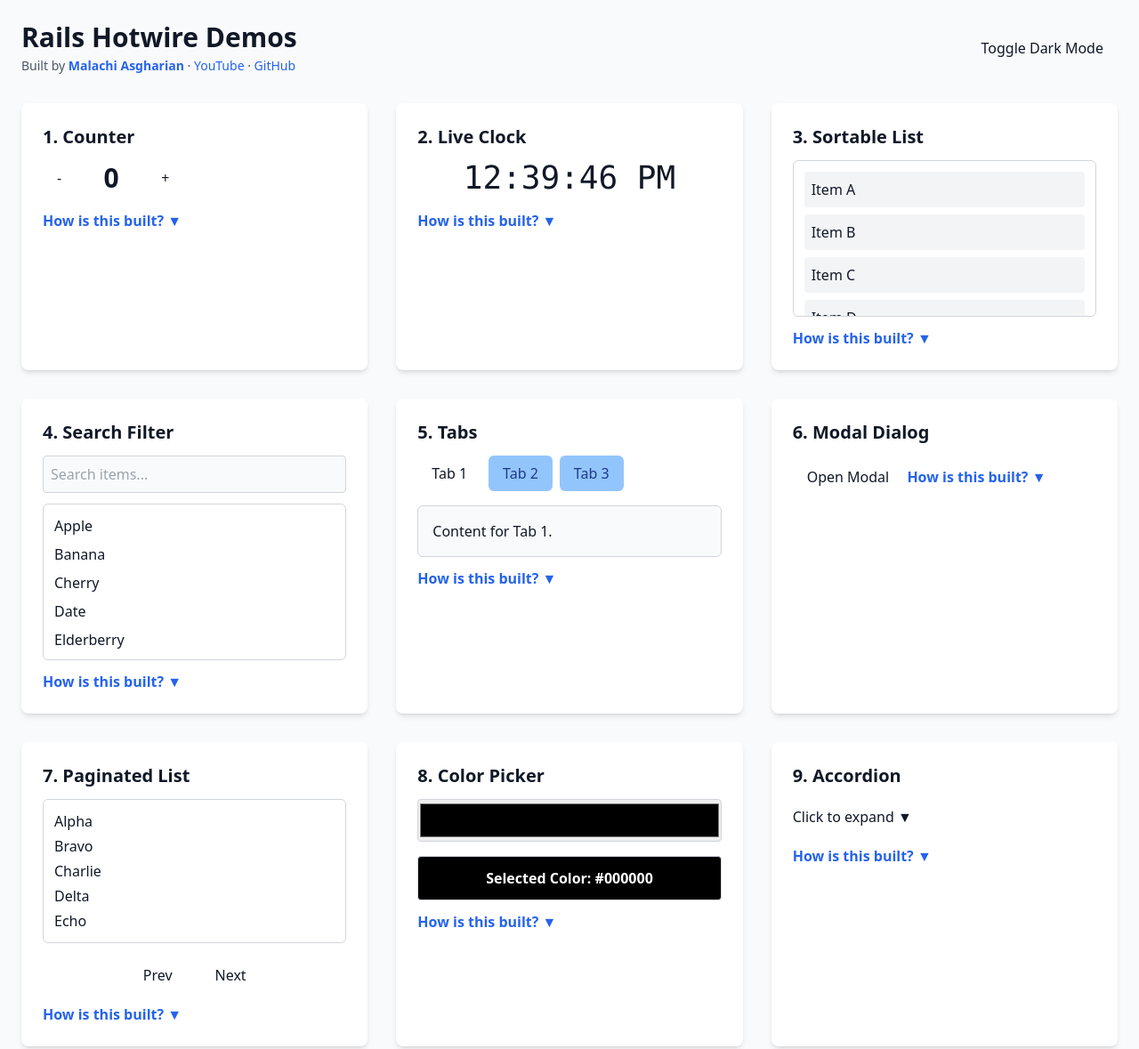
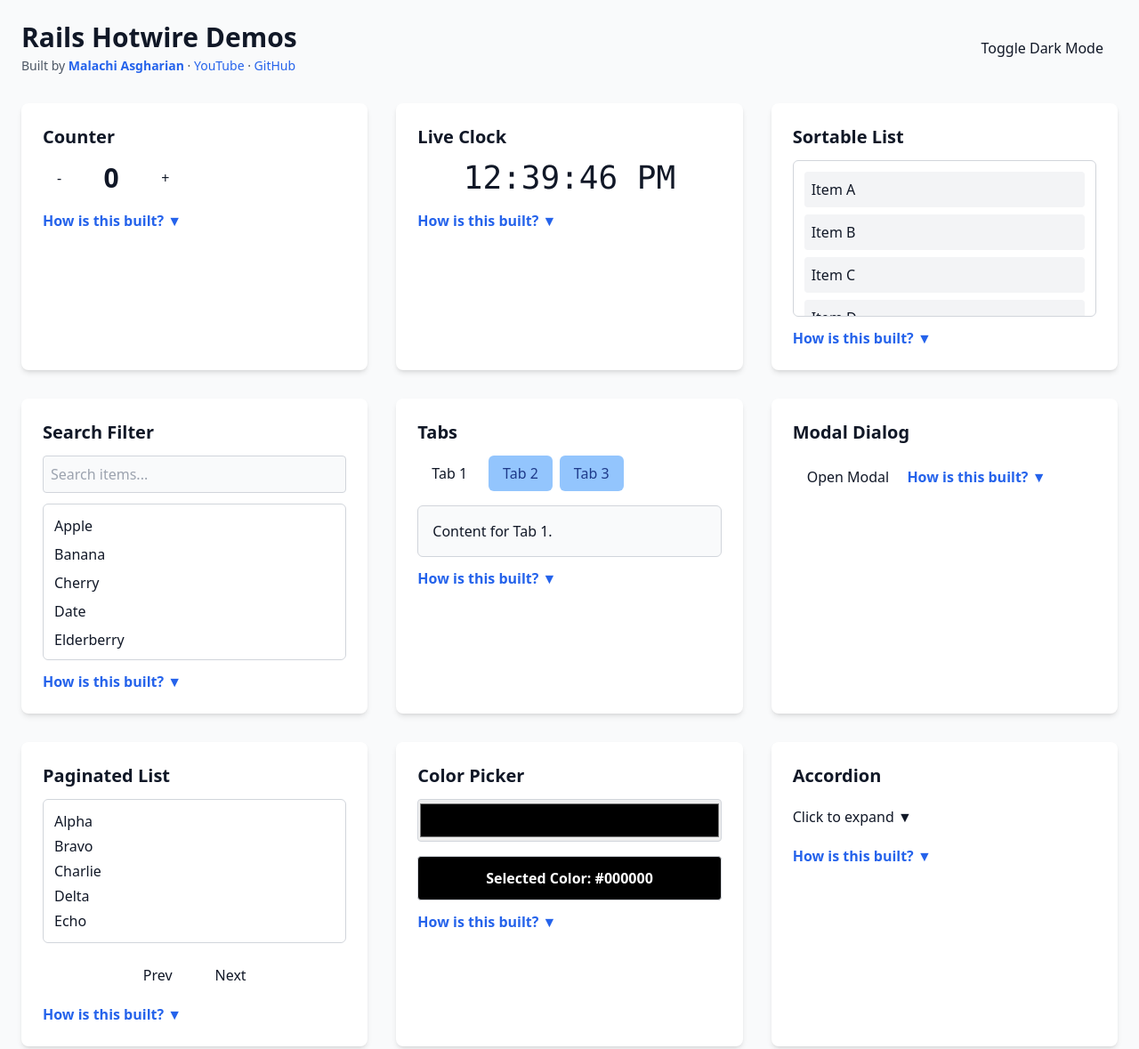
Before and after one commit to Exmira/hotwiredemos-website, a plain HTML site: page index.html in a window 1280 px wide. Shown: the top 1179 px of the page at 89% size. Drawn offline with nearby package versions, Linux system fonts and the light colour scheme.

Commit message:
got rid of numbers in the demos

```diff
--- a/index.html
+++ b/index.html
@@ -58,7 +58,7 @@
 
     <!-- Demo 1: Counter -->
     <section class="card bg-white dark:bg-gray-800 p-6 rounded-lg shadow-md" id="demo-1" aria-label="Counter demo">
-      <h2 class="text-xl font-semibold mb-3">1. Counter</h2>
+      <h2 class="text-xl font-semibold mb-3">Counter</h2>
       <div class="flex items-center space-x-4 mb-4">
         <button id="dec-btn-1" class="btn-primary px-4 py-2 rounded-md" aria-label="Decrement counter">-</button>
         <span id="counter-1" class="text-3xl font-bold w-12 text-center" aria-live="polite" aria-atomic="true">0</span>
@@ -80,7 +80,7 @@
 
     <!-- Demo 2: Live Clock -->
     <section class="card bg-white dark:bg-gray-800 p-6 rounded-lg shadow-md" id="demo-2" aria-label="Live Clock demo">
-      <h2 class="text-xl font-semibold mb-3">2. Live Clock</h2>
+      <h2 class="text-xl font-semibold mb-3">Live Clock</h2>
       <p id="live-clock" class="text-4xl font-mono text-center mb-4" aria-live="polite" aria-atomic="true">--:--:--</p>
       <button class="toggle-explanation-btn text-blue-600 hover:underline font-semibold" aria-expanded="false" aria-controls="explanation-2" onclick="toggleExplanation(2)">
         How is this built? ▼
@@ -97,7 +97,7 @@
 
     <!-- Demo 3: Sortable List -->
     <section class="card bg-white dark:bg-gray-800 p-6 rounded-lg shadow-md" id="demo-3" aria-label="Sortable list demo">
-      <h2 class="text-xl font-semibold mb-3">3. Sortable List</h2>
+      <h2 class="text-xl font-semibold mb-3">Sortable List</h2>
       <ul id="sortable-list" class="border border-gray-300 dark:border-gray-600 rounded-md max-h-44 overflow-auto p-3 space-y-2" role="list" aria-describedby="sortable-desc">
         <li draggable="true" tabindex="0" class="cursor-move bg-gray-100 dark:bg-gray-700 rounded p-2" aria-grabbed="false">Item A</li>
         <li draggable="true" tabindex="0" class="cursor-move bg-gray-100 dark:bg-gray-700 rounded p-2" aria-grabbed="false">Item B</li>
@@ -120,7 +120,7 @@
 
     <!-- Demo 4: Search Filter -->
     <section class="card bg-white dark:bg-gray-800 p-6 rounded-lg shadow-md" id="demo-4" aria-label="Search filter demo">
-      <h2 class="text-xl font-semibold mb-3">4. Search Filter</h2>
+      <h2 class="text-xl font-semibold mb-3">Search Filter</h2>
       <input type="search" id="filter-input" aria-label="Filter list items" placeholder="Search items..." class="w-full p-2 mb-3 rounded border border-gray-300 dark:border-gray-600 bg-gray-50 dark:bg-gray-700" />
       <ul id="filter-list" class="max-h-44 overflow-auto border border-gray-300 dark:border-gray-600 rounded-md p-3 space-y-2" role="list" aria-live="polite" aria-atomic="true">
         <li>Apple</li>
@@ -146,7 +146,7 @@
 
     <!-- Demo 5: Tabs -->
     <section class="card bg-white dark:bg-gray-800 p-6 rounded-lg shadow-md" id="demo-5" aria-label="Tabs demo">
-      <h2 class="text-xl font-semibold mb-3">5. Tabs</h2>
+      <h2 class="text-xl font-semibold mb-3">Tabs</h2>
       <div class="tabs flex space-x-2 mb-4" role="tablist" aria-label="Demo tabs">
         <button role="tab" aria-selected="true" aria-controls="tab1-panel" id="tab1" tabindex="0" class="btn-primary px-4 py-2 rounded-md">Tab 1</button>
         <button role="tab" aria-selected="false" aria-controls="tab2-panel" id="tab2" tabindex="-1" class="btn-primary px-4 py-2 rounded-md bg-blue-300 text-blue-900 hover:bg-blue-400 hover:text-blue-950">Tab 2</button>
@@ -176,7 +176,7 @@
 
     <!-- Demo 6: Modal Dialog -->
     <section class="card bg-white dark:bg-gray-800 p-6 rounded-lg shadow-md" id="demo-6" aria-label="Modal dialog demo">
-      <h2 class="text-xl font-semibold mb-3">6. Modal Dialog</h2>
+      <h2 class="text-xl font-semibold mb-3">Modal Dialog</h2>
       <button id="modal-open-btn" class="btn-primary px-4 py-2 rounded-md mb-4" aria-haspopup="dialog" aria-controls="modal" aria-expanded="false">
         Open Modal
       </button>
@@ -202,7 +202,7 @@
 
     <!-- Demo 7: Paginated List -->
     <section class="card bg-white dark:bg-gray-800 p-6 rounded-lg shadow-md" id="demo-7" aria-label="Paginated list demo">
-      <h2 class="text-xl font-semibold mb-3">7. Paginated List</h2>
+      <h2 class="text-xl font-semibold mb-3">Paginated List</h2>
       <ul id="paginated-list" class="max-h-44 overflow-auto border border-gray-300 dark:border-gray-600 rounded-md p-3 space-y-1 mb-4" role="list" aria-live="polite" aria-atomic="true"></ul>
       <div class="flex justify-center gap-4">
         <button id="prev-page" class="btn-primary px-4 py-2 rounded-md" aria-label="Previous page">Prev</button>
@@ -223,7 +223,7 @@
 
     <!-- Demo 8: Color Picker -->
     <section class="card bg-white dark:bg-gray-800 p-6 rounded-lg shadow-md" id="demo-8" aria-label="Color picker demo">
-      <h2 class="text-xl font-semibold mb-3">8. Color Picker</h2>
+      <h2 class="text-xl font-semibold mb-3">Color Picker</h2>
       <input type="color" id="color-picker" aria-label="Pick a color" class="w-full h-12 rounded border border-gray-300 dark:border-gray-600 mb-4" />
       <div id="color-display" class="text-center font-semibold rounded py-3 border border-gray-300 dark:border-gray-600 select-none">
         Selected Color: #000000
@@ -243,7 +243,7 @@
 
     <!-- Demo 9: Accordion -->
     <section class="card bg-white dark:bg-gray-800 p-6 rounded-lg shadow-md" id="demo-9" aria-label="Accordion demo">
-      <h2 class="text-xl font-semibold mb-3">9. Accordion</h2>
+      <h2 class="text-xl font-semibold mb-3">Accordion</h2>
       <button id="accordion-btn" aria-expanded="false" aria-controls="accordion-content" class="btn-primary w-full py-2 rounded-md text-left">
         Click to expand ▼
       </button>
@@ -265,7 +265,7 @@
 
     <!-- Demo 10: Markdown Preview -->
     <section class="card bg-white dark:bg-gray-800 p-6 rounded-lg shadow-md" id="demo-10" aria-label="Markdown preview demo">
-      <h2 class="text-xl font-semibold mb-3">10. Markdown Preview</h2>
+      <h2 class="text-xl font-semibold mb-3">Markdown Preview</h2>
       <textarea id="markdown-input" aria-label="Markdown input" rows="6" placeholder="Type markdown here..." class="w-full p-3 rounded border border-gray-300 dark:border-gray-600 bg-gray-50 dark:bg-gray-700 text-gray-900 dark:text-gray-100 mb-4"></textarea>
       <div id="markdown-preview" class="prose max-w-none prose-invert border border-gray-300 dark:border-gray-600 rounded p-4 bg-gray-50 dark:bg-gray-700 overflow-auto max-h-44"></div>
       <button class="toggle-explanation-btn text-blue-600 hover:underline font-semibold mt-3" aria-expanded="false" aria-controls="explanation-10" onclick="toggleExplanation(10)">
```
